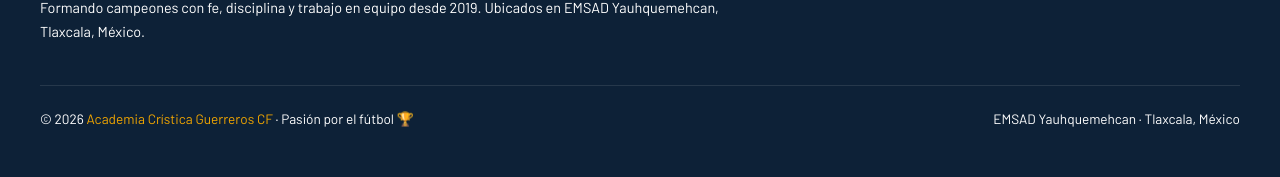
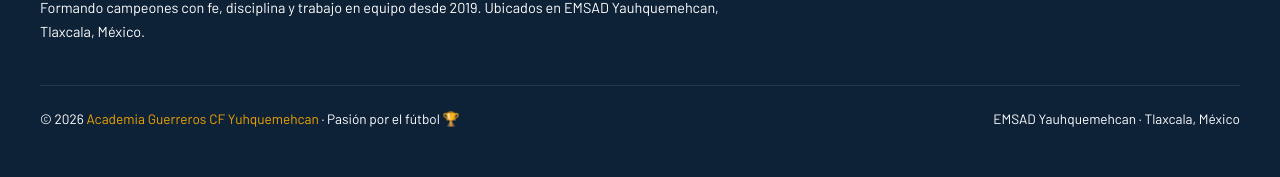
Before and after one commit to brenda21000/Guerreros-CF, a Django app: page /equipos/ in a window 1280 px wide. Shown: the part 4798-4975 px from the top of the page. Run offline with Django 5.2, Linux system fonts and the light colour scheme; data comes from the database, SQL or seed files in the repository; data that the repository does not hold is empty; some web fonts are replaced.

Commit message:
Actualización de texto

```diff
--- a/guerreros_cf/templates/guerreros_cf/base.html
+++ b/guerreros_cf/templates/guerreros_cf/base.html
@@ -253,7 +253,7 @@
         © {% now "Y" %}
 
         <span class="footer-gold">
-          Academia Crística Guerreros CF
+          Academia Guerreros CF Yuhquemehcan
         </span>
 
         · Pasión por el fútbol 🏆
```
